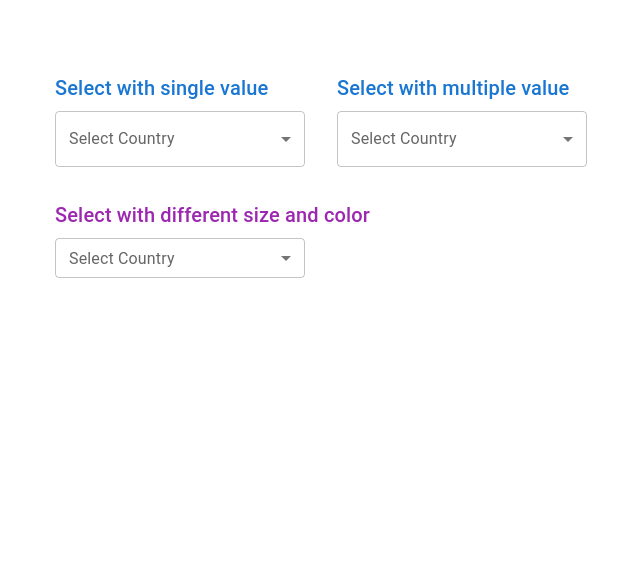
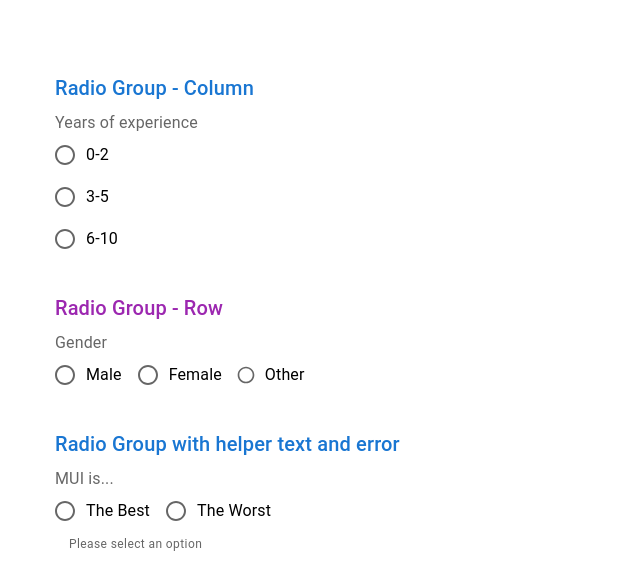
Before and after one commit to priyak1203/React-MUI, a React (Vite) app in the folder JS-Examples/: page / in a window 1280 px wide. Shown: the top 586 px of the page, without its empty margins (17-657 px from the left). Built offline with nearby package versions, Linux system fonts and the light colour scheme.

Commit message:
radio button and its variants

```diff
--- a/JS-Examples/src/App.jsx
+++ b/JS-Examples/src/App.jsx
@@ -1,5 +1,6 @@
 import {
   MuiButton,
+  MuiRadioButton,
   MuiSelect,
   MuiTextField,
   MuiToggleButton,
@@ -13,7 +14,8 @@ function App() {
       {/* <MuiButton /> */}
       {/* <MuiToggleButton /> */}
       {/* <MuiTextField /> */}
-      <MuiSelect />
+      {/* <MuiSelect /> */}
+      <MuiRadioButton />
     </div>
   );
 }
--- /dev/null
+++ b/JS-Examples/src/components/MuiRadioButton.jsx
@@ -0,0 +1,129 @@
+import {
+  Box,
+  FormControl,
+  FormControlLabel,
+  FormHelperText,
+  FormLabel,
+  Radio,
+  RadioGroup,
+  Stack,
+  Typography,
+} from '@mui/material';
+import { useState } from 'react';
+
+const MuiRadioButton = () => {
+  const [value, setValue] = useState('');
+  const [gender, setGender] = useState('');
+
+  const [answer, setAnswer] = useState('');
+  const [error, setError] = useState(false);
+  const [helperText, setHelperText] = useState('Please select an option');
+
+  console.log({ value, gender });
+
+  const handleChange = (e) => {
+    setValue(e.target.value);
+  };
+
+  const handleGenderChange = (e) => {
+    setGender(e.target.value);
+  };
+
+  const handleAnswerChange = (e) => {
+    const value = e.target.value;
+    if (value === 'best') {
+      setHelperText('You got it!');
+      setError(false);
+    } else if (value === 'worst') {
+      setHelperText('Sorry, wrong answer');
+      setError(true);
+    }
+    setAnswer(value);
+  };
+
+  return (
+    <Stack spacing={4}>
+      {/* Radio Group - Column */}
+      <Box>
+        <Typography variant="h6" color="primary" gutterBottom>
+          Radio Group - Column
+        </Typography>
+        <FormControl>
+          <FormLabel id="job-experience-group-label">
+            Years of experience
+          </FormLabel>
+          <RadioGroup
+            aria-labelledby="job-experience-group-label"
+            name="job-experience-group"
+            value={value}
+            onChange={handleChange}
+          >
+            <FormControlLabel control={<Radio />} label="0-2" value="0-2" />
+            <FormControlLabel control={<Radio />} label="3-5" value="3-5" />
+            <FormControlLabel control={<Radio />} label="6-10" value="6-10" />
+          </RadioGroup>
+        </FormControl>
+      </Box>
+
+      {/* Radio Group - Row */}
+      <Box>
+        <Typography variant="h6" color="secondary" gutterBottom>
+          Radio Group - Row
+        </Typography>
+        <FormControl>
+          <FormLabel id="gender-group-label">Gender</FormLabel>
+          <RadioGroup
+            aria-labelledby="gender-group-label"
+            name="gender-group"
+            value={gender}
+            onChange={handleGenderChange}
+            row
+          >
+            <FormControlLabel control={<Radio />} label="Male" value="male" />
+            <FormControlLabel
+              control={<Radio color="secondary" />}
+              label="Female"
+              value="female"
+            />
+            <FormControlLabel
+              control={<Radio size="small" />}
+              label="Other"
+              value="other"
+            />
+          </RadioGroup>
+        </FormControl>
+      </Box>
+
+      {/* Radio Group with helper text and error */}
+      <Box>
+        <Typography variant="h6" color="primary" gutterBottom>
+          Radio Group with helper text and error
+        </Typography>
+        <FormControl error={error}>
+          <FormLabel id="question-group-label">MUI is...</FormLabel>
+          <RadioGroup
+            aria-labelledby="question-group-label"
+            name="gender-group"
+            value={answer}
+            onChange={handleAnswerChange}
+            row
+          >
+            <FormControlLabel
+              control={<Radio color="success" />}
+              label="The Best"
+              value="best"
+            />
+            <FormControlLabel
+              control={<Radio color="error" />}
+              label="The Worst"
+              value="worst"
+            />
+          </RadioGroup>
+          <FormHelperText>{helperText}</FormHelperText>
+        </FormControl>
+      </Box>
+    </Stack>
+  );
+};
+
+export default MuiRadioButton;
--- a/JS-Examples/src/components/index.js
+++ b/JS-Examples/src/components/index.js
@@ -1,4 +1,5 @@
 export { default as MuiButton } from './MuiButton';
+export { default as MuiRadioButton } from './MuiRadioButton';
 export { default as MuiSelect } from './MuiSelect';
 export { default as MuiTextField } from './MuiTextField';
 export { default as MuiToggleButton } from './MuiToggleButton';
```
